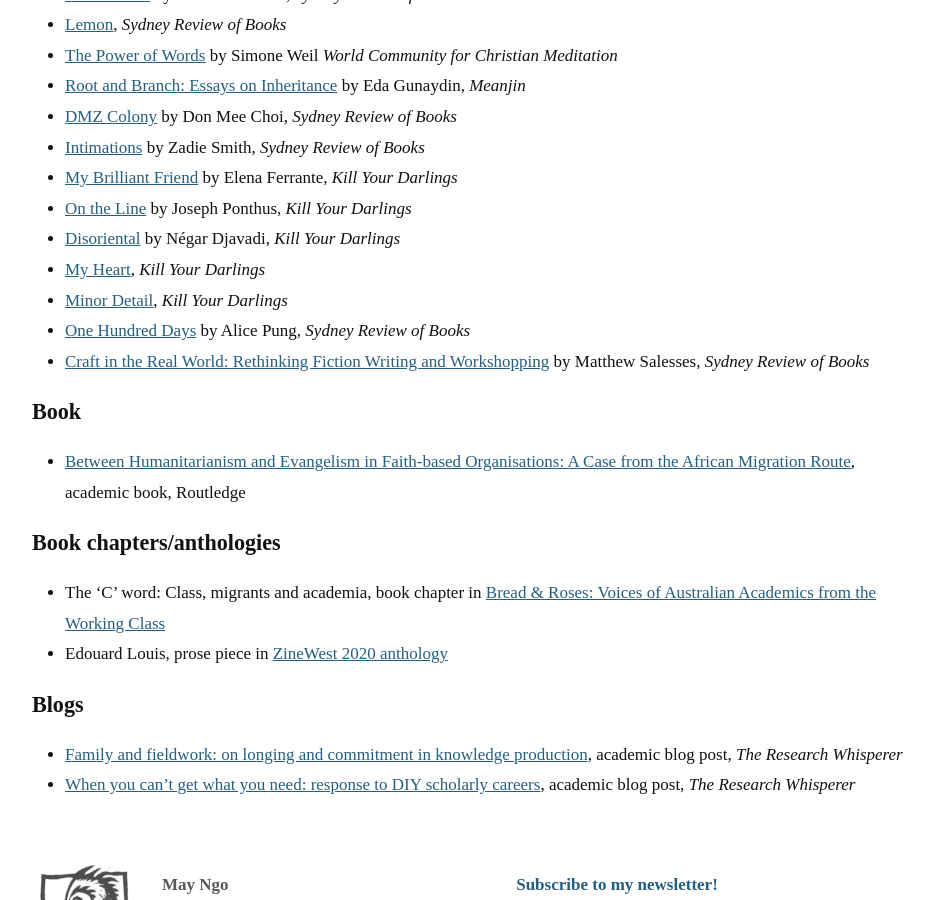
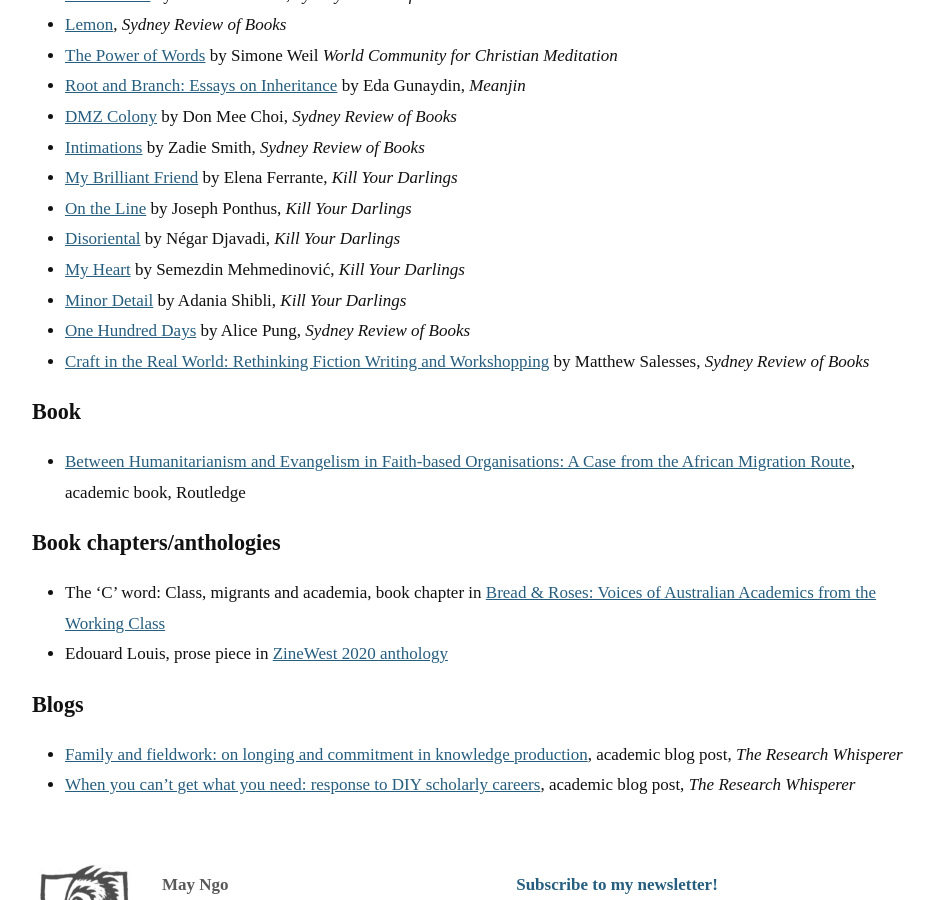
Before and after one commit to mayngo-net/mayngo-net.github.io, a Jekyll site: the page built from writings.markdown, in a window 1280 px wide and 900 px high, scrolled down 1291 px. Shown: the whole window, without its empty margins (168-1102 px from the left). Built offline with Jekyll 4.4.1, drawn with Linux system fonts in a browser that asks for light colours; some web fonts are replaced.

Commit message:
Update writings.markdown

```diff
--- a/writings.markdown
+++ b/writings.markdown
@@ -49,8 +49,8 @@ order: 200
 - [My Brilliant Friend](https://www.killyourdarlings.com.au/article/my-brilliant-friend-and-i/) by Elena Ferrante, _Kill Your Darlings_
 - [On the Line](https://www.killyourdarlings.com.au/article/lives-on-the-line/) by Joseph Ponthus, _Kill Your Darlings_
 - [Disoriental](https://www.killyourdarlings.com.au/article/disoriental-and-the-dichotomies-of-diaspora/) by Négar Djavadi, _Kill Your Darlings_
-- [My Heart](https://www.killyourdarlings.com.au/article/the-complicated-grief-of-a-writer-in-exile/), _Kill Your Darlings_
-- [Minor Detail](https://www.killyourdarlings.com.au/article/minor-detail-asks-if-language-can-ever-truly-bear-witness/), _Kill Your Darlings_
+- [My Heart](https://www.killyourdarlings.com.au/article/the-complicated-grief-of-a-writer-in-exile/) by Semezdin Mehmedinović, _Kill Your Darlings_
+- [Minor Detail](https://www.killyourdarlings.com.au/article/minor-detail-asks-if-language-can-ever-truly-bear-witness/) by Adania Shibli, _Kill Your Darlings_
 - [One Hundred Days](https://sydneyreviewofbooks.com/review/pung-one-hundred-days/) by Alice Pung, _Sydney Review of Books_
 - [Craft in the Real World: Rethinking Fiction Writing and Workshopping](https://sydneyreviewofbooks.com/review/salesses-craft-in-the-real-world/) by Matthew Salesses, _Sydney Review of Books_
 
```
